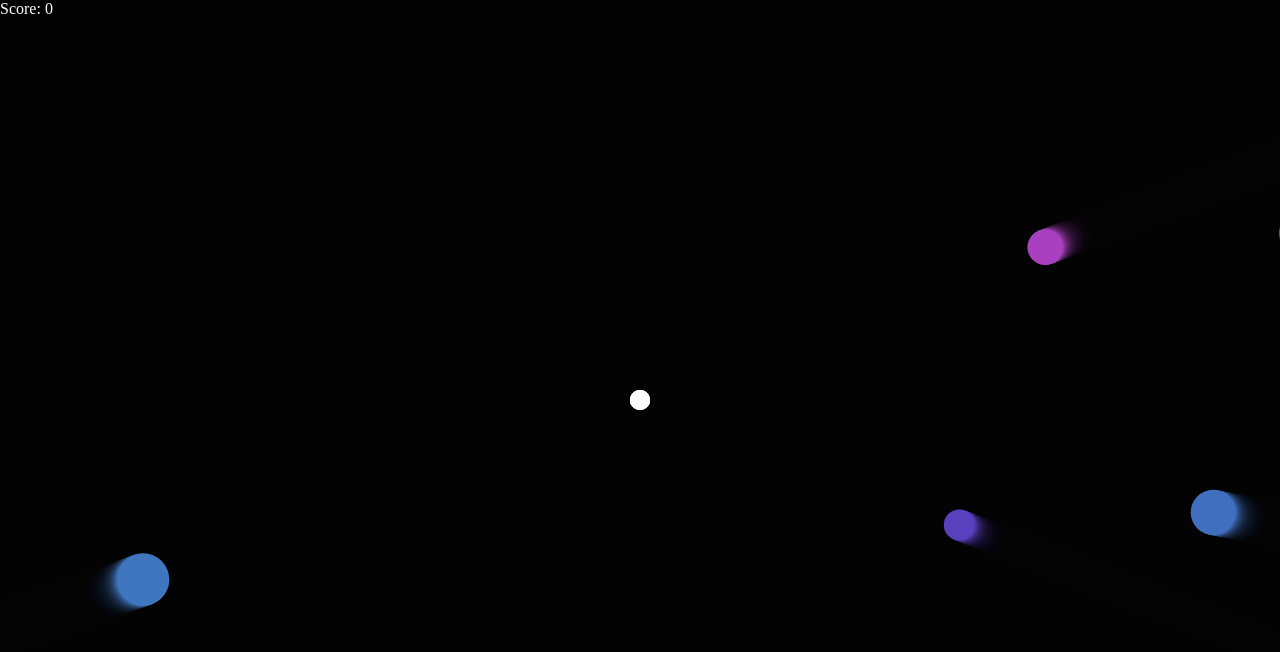
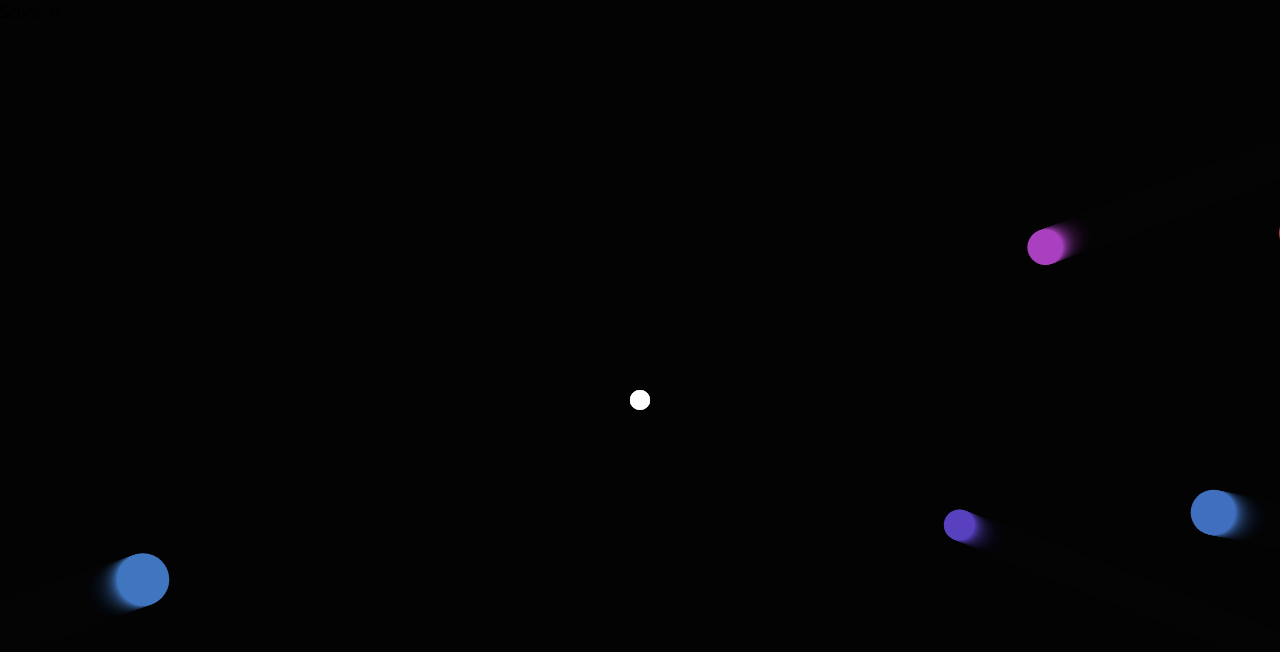
Before and after one commit to Blank0120/shootIt, a Vue app: page / in a window 1280 px wide. Shown: the top 652 px of the page. Built offline with nearby package versions, Linux system fonts and the light colour scheme.

Commit message:
build: introduce tailwind

```diff
--- a/package.json
+++ b/package.json
@@ -14,6 +14,8 @@
   },
   "devDependencies": {
     "@vitejs/plugin-vue": "^3.2.0",
+    "postcss": "^8.4.19",
+    "tailwindcss": "^3.2.4",
     "typescript": "^4.6.4",
     "vite": "^3.2.3",
     "vue-tsc": "^1.0.9"
--- /dev/null
+++ b/postcss.config.cjs
@@ -0,0 +1,5 @@
+module.exports = {
+  plugins: {
+    tailwindcss: {},
+  },
+}
--- a/src/components/HelloWorld.vue
+++ b/src/components/HelloWorld.vue
@@ -126,7 +126,7 @@
 <template>
   <div>
     <!-- TODO tweak style with tailwind -->
-    <div style="position:absolute;color:white;user-select:none">
+    <div class="fixed">
       <span>
         Score: {{ score }}
       </span>
--- a/src/main.ts
+++ b/src/main.ts
@@ -1,4 +1,5 @@
 import { createApp } from 'vue'
 import App from './App.vue'
+import './style.css';
 
 createApp(App).mount('#app')
--- /dev/null
+++ b/src/style.css
@@ -0,0 +1,3 @@
+@tailwind base;
+@tailwind components;
+@tailwind utilities;
--- /dev/null
+++ b/tailwind.config.cjs
@@ -0,0 +1,11 @@
+/** @type {import('tailwindcss').Config} */
+module.exports = {
+  content: [
+    "./index.html",
+    "./src/**/*.{vue,js,ts,jsx,tsx}",
+  ],
+  theme: {
+    extend: {},
+  },
+  plugins: [],
+}
```
Also changed, not shown: 1 other file (tests, documents, lock files or other folders).
